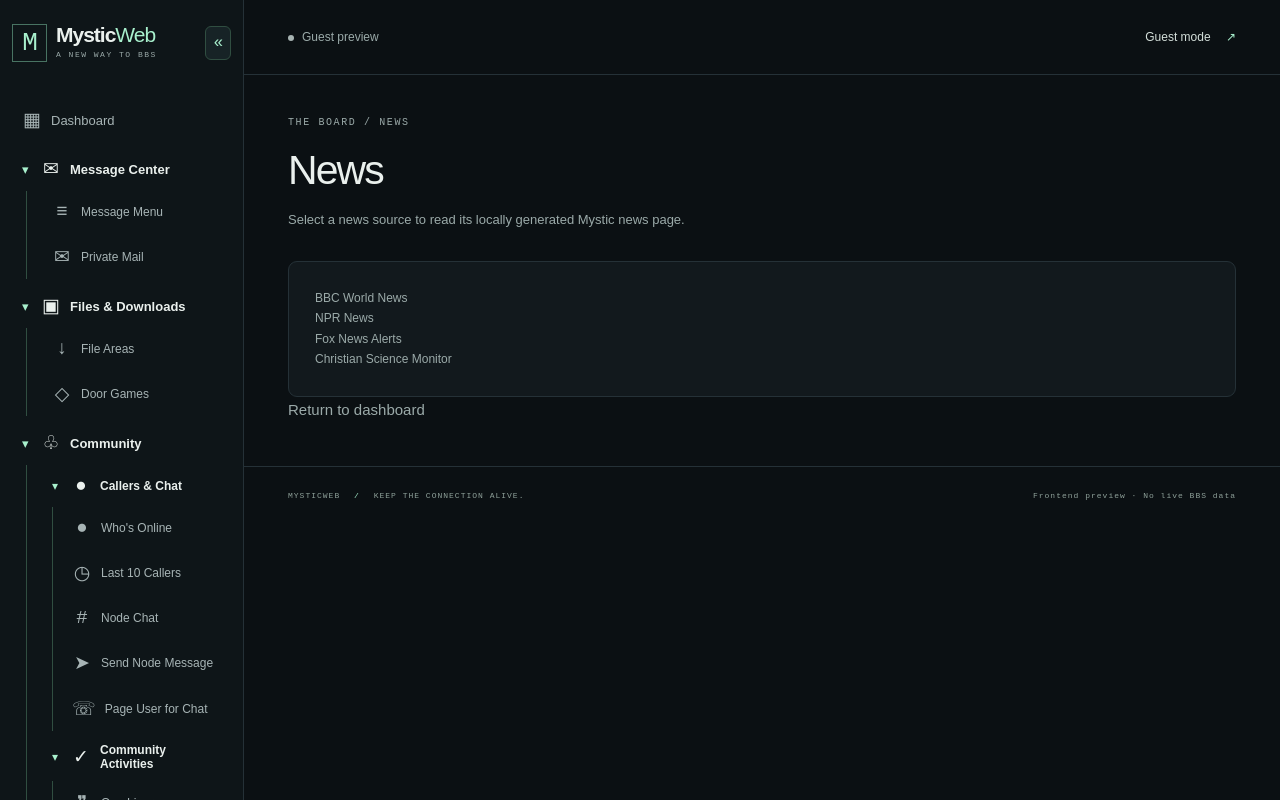
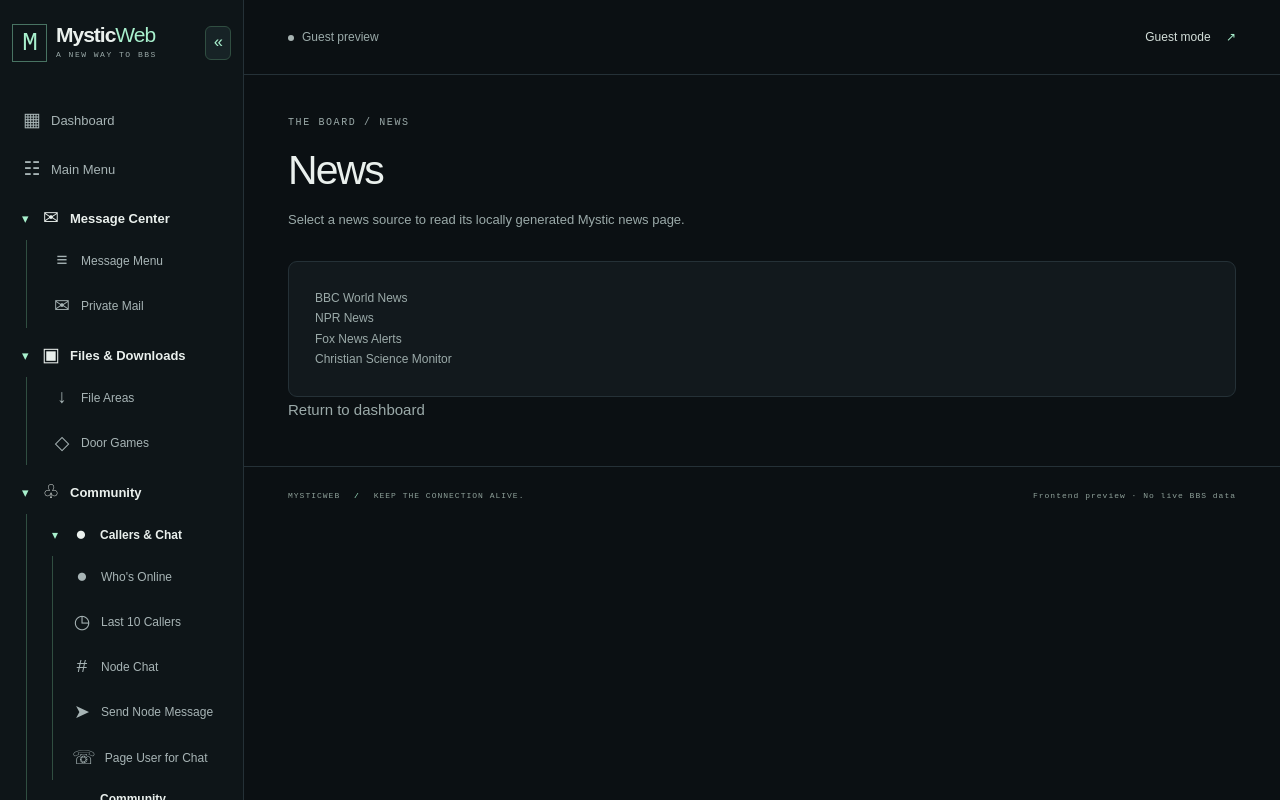
Before and after one commit to javadude334/MysticWeb, a Next.js app: page /news in a window 1280 px wide. Built offline with nearby package versions, Linux system fonts and the light colour scheme; no server answers.

Commit message:
Add Main Menu as top-level sidebar destination

```diff
--- a/src/components/sidebar-navigation.tsx
+++ b/src/components/sidebar-navigation.tsx
@@ -73,6 +73,12 @@ export function SidebarNavigation({ active }: { active: string }) {
       </div>
       <nav id="mysticweb-sidebar-folders" aria-label="Main navigation" className={`${styles.navigation} ${mobileOpen ? styles.mobileOpen : ""}`}>
         <Link href="/dashboard" title="Dashboard" aria-current={selected("/dashboard") ? "page" : undefined} className={`${styles.link} ${selected("/dashboard") ? styles.active : ""}`}><span aria-hidden="true" className={styles.symbol}>▦</span><span className={styles.linkText}>Dashboard</span></Link>
+        <Link href="/main-menu" title="Main Menu" aria-current={selected("/main-menu") ? "page" : undefined}
+          className={`${styles.link} ${selected("/main-menu") ? styles.active : ""}`}
+          onClick={() => setMobileOpen(false)}>
+          <span aria-hidden="true" className={styles.symbol}>☷</span>
+          <span className={styles.linkText}>Main Menu</span>
+        </Link>
         {navigationCollections.map(node => renderNode(node, 0))}
       </nav>
     </aside>
```
